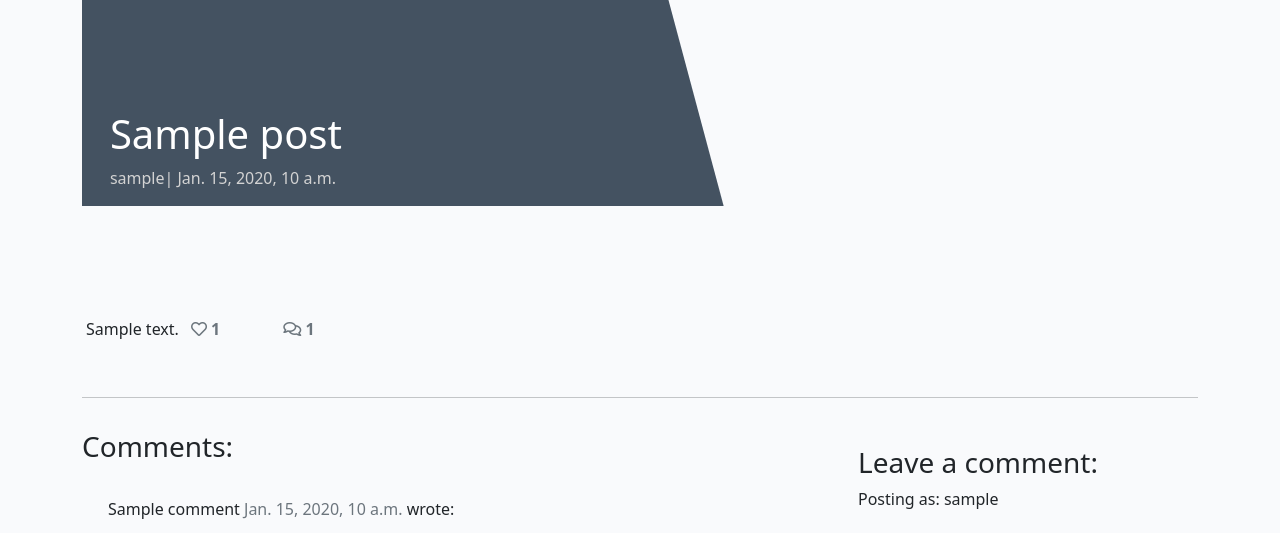
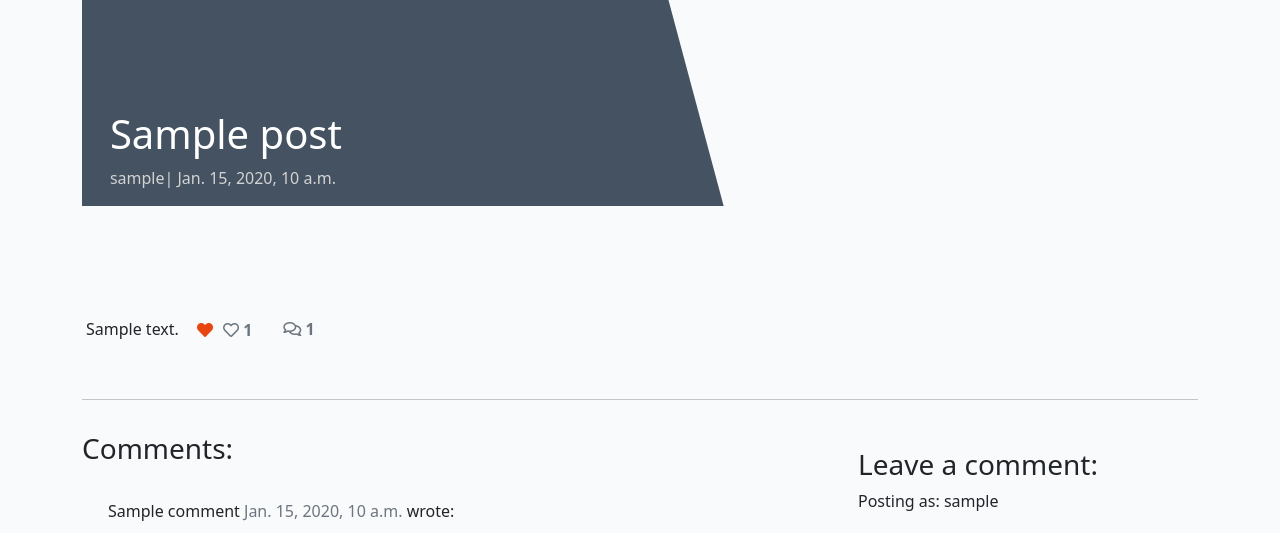
Before and after one commit to Iris-Smok/Django-blog, a Django app: a page that uses templates/post_detail.html in a window 1280 px wide. Shown: the part 71-604 px from the top of the page. Run offline with Django 3.2, Linux system fonts and the light colour scheme; a user stored in the database is signed in; tables that the repository leaves empty hold one stand-in row (values such as "Sample post"); some libraries are stand-ins or nearby versions.

Commit message:
Modify post_detail html to add post like functionality

```diff
--- a/templates/post_detail.html
+++ b/templates/post_detail.html
@@ -34,8 +34,23 @@
                 <div class="row">
                     {{ post.content | safe }}
                     <div class="col-1">
-                        <!-- The number of likes goes before the closing strong tag -->
-                        <strong class="text-secondary"><i class="far fa-heart"></i> {{ post.number_of_likes }} </strong>
+                        <strong>
+                            {% if user.is_authenticated %}
+                                <form class="d-inline" action="{% url 'post_like' post.slug %}" method="POST">
+                                    {% csrf_token %}
+                                    {% if liked %}
+                                    <button type="submit"name="blogpost_id" value="{{post.slug}}" class="btn-like"><i
+                                        class="fas fa-heart"></i></button>
+                                    {% else %}
+                                    <button type="submit" name="blogpost_id" value="{{post.slug}}" class="btn-like"><i
+                                        class="far fa-heart"></i></button>
+                                    {% endif %}
+                                </form>
+                                {% else %}
+                                <span class="text-secondart"><i class="far fa-heart"></i></span>
+                                {% endif %}
+                                <span class="text-secondary"><i class="far fa-heart"></i> {{ post.number_of_likes }} </span>
+                        </strong>
                     </div>
                     <div class="col-1">
                         {% with comments.count as total_comments %}
```
